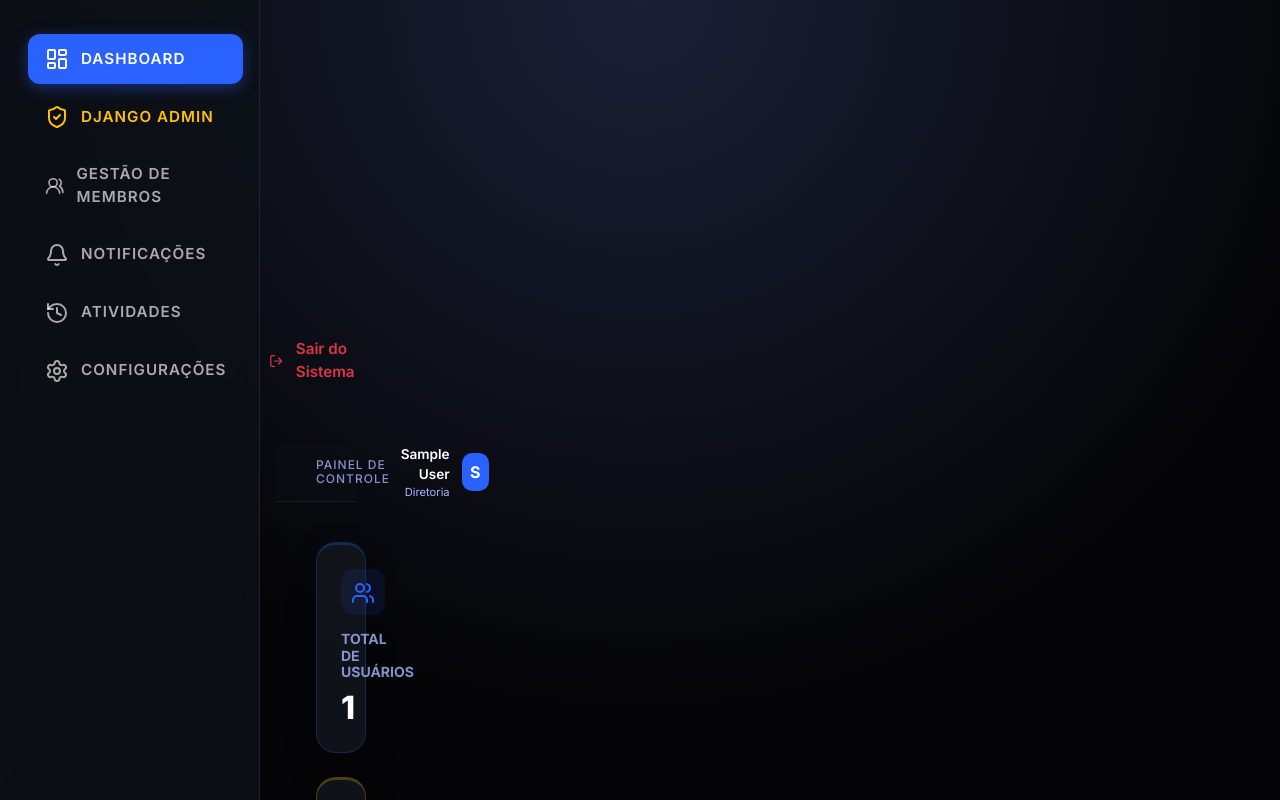
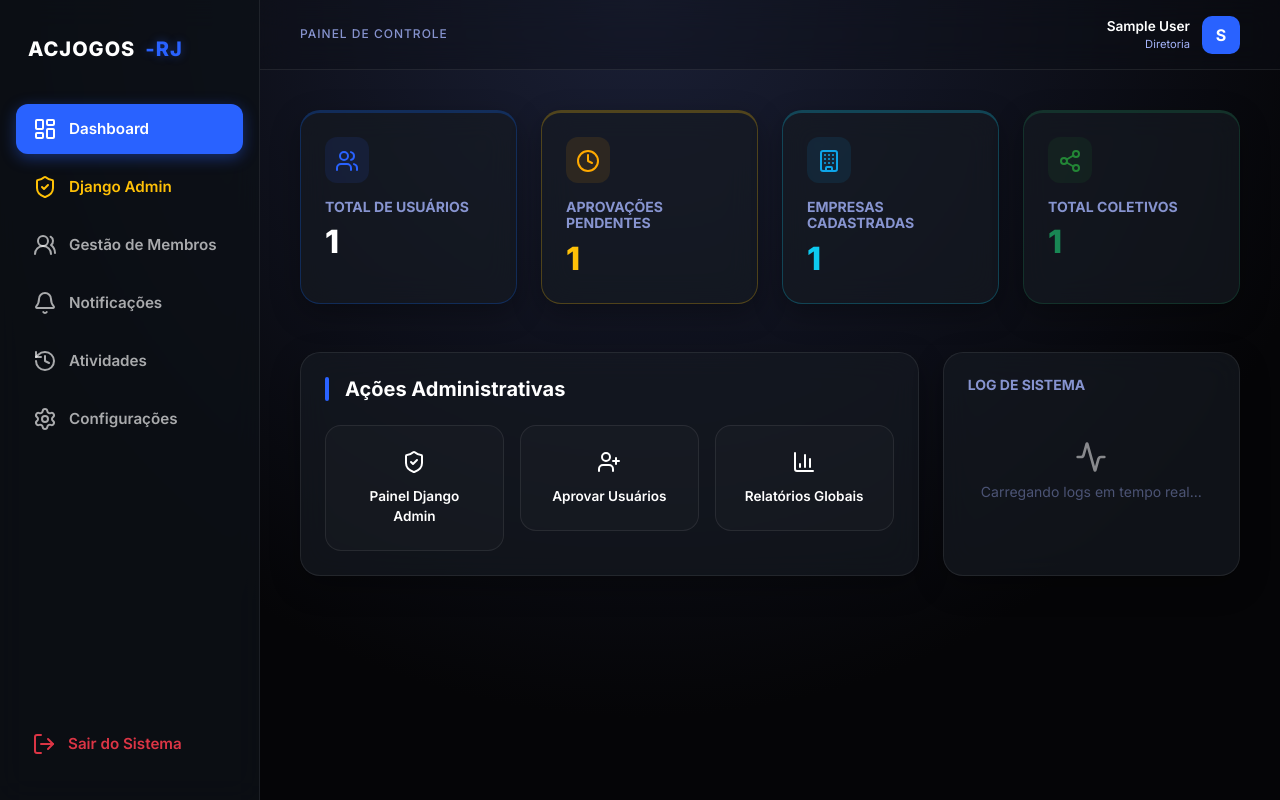
Before and after one commit to julianamiiller/acjogos_rj, a Django app: page /dashboard/ in a window 1280 px wide. Run offline with Django 5.2, Linux system fonts and the light colour scheme; a user stored in the database is signed in; tables that the repository leaves empty hold one stand-in row (values such as "Sample post").

Commit message:
feat: Add dashboard home page and company registration form with base template.

```diff
--- a/templates/dashboard/dashboard_base.html
+++ b/templates/dashboard/dashboard_base.html
@@ -250,8 +250,10 @@
     <!-- Sidebar -->
     <div class="sidebar">
         <div class="sidebar-brand">
+            ACJOGOS<span>-RJ</span>
+        </div>
 
-            <ul class="nav-list">
+        <ul class="nav-list">
                 <li class="nav-item">
                     <a href="{% url 'core_dashboard:dashboard' %}"
                         class="nav-link {% if request.resolver_match.url_name == 'dashboard' %}active{% endif %}">
```
